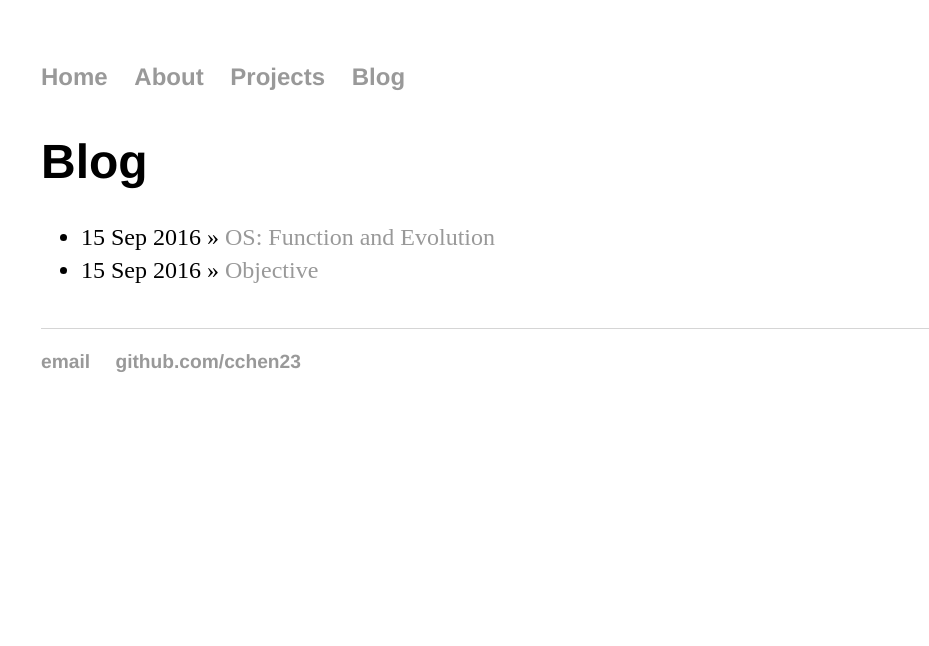
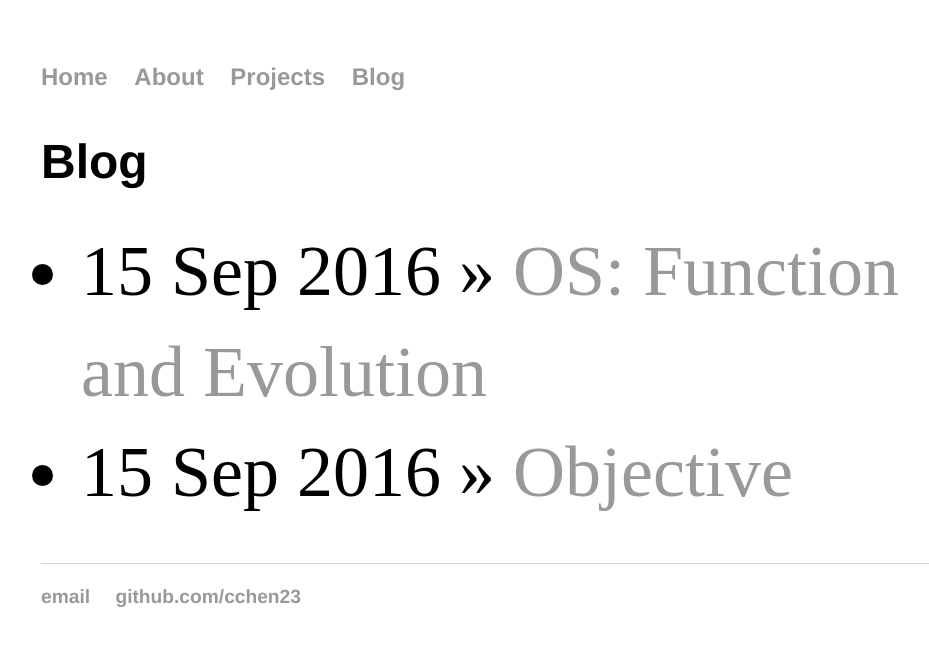
Before and after one commit to cchen23/cchen23.githhub.io, a Jekyll site: the page built from blog/index.html, in a window 1280 px wide. Shown: the top 646 px of the page, without its empty margins (151-1080 px from the left). Built offline with Jekyll 4.4.1, drawn with Linux system fonts in a browser that asks for light colours.

Commit message:
Update main.css

```diff
--- a/css/main.css
+++ b/css/main.css
@@ -33,13 +33,18 @@ footer {
     font-size: .8em;
 }
 
+ul.posts {
+    margin: 20px auto 40px;
+    font-size: 4.5em;
+}
+
 ul {
     margin: 20px auto 40px;
     font-size: 1.5em;
     line-height: 1.4em;
 }
 
-.list ul ul {
+ul ul {
     list-style: none;
     margin: 20px auto 40px;
     font-size: .6em;
```
